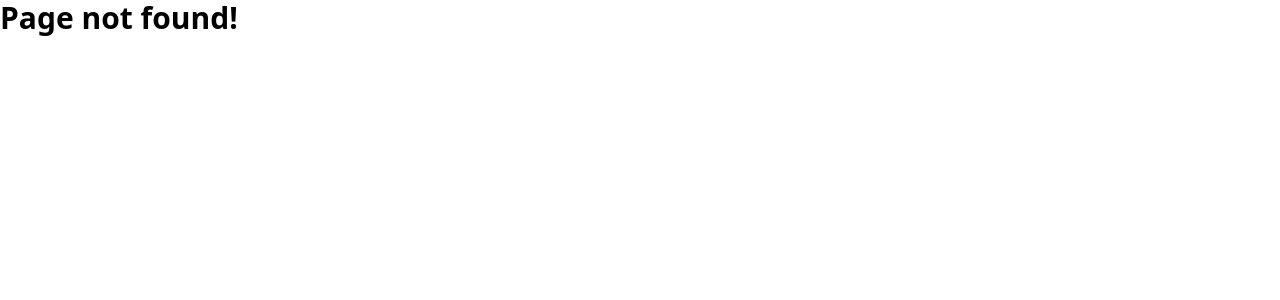
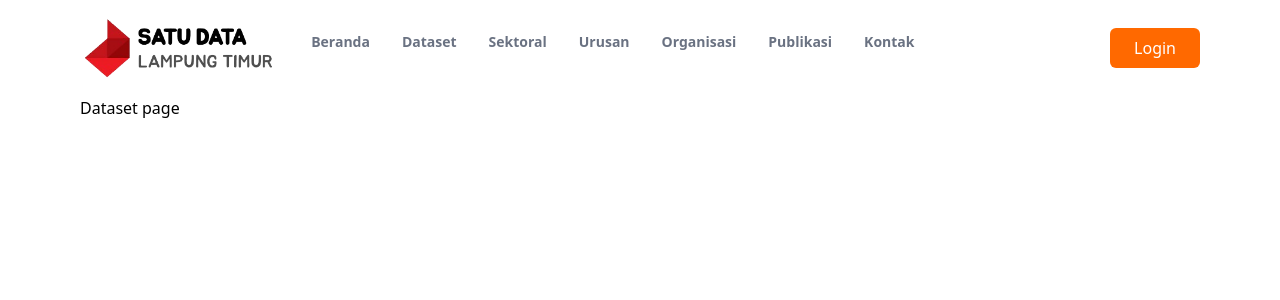
Before and after one commit to misdarmanto/clone_web, a React (Vite) app: page /datasets in a window 1280 px wide. Before the commit this address had no page. Shown: the top 300 px of the page. Built offline with nearby package versions, Linux system fonts and the light colour scheme.

Commit message:
feat: create Boilerplate Pages

```diff
--- a/src/layouts/LayoutView.tsx
+++ b/src/layouts/LayoutView.tsx
@@ -9,11 +9,11 @@ export default function LayoutView() {
   const menuItems = [
     { label: "Beranda", href: "/" },
     { label: "Dataset", href: "/datasets" },
-    { label: "Sektoral", href: "#" },
-    { label: "Urusan", href: "#" },
-    { label: "Organisasi", href: "#" },
-    { label: "Publikasi", href: "#" },
-    { label: "Kontak", href: "#" }
+    { label: "Sektoral", href: "/sectorals" },
+    { label: "Urusan", href: "/urusan" },
+    { label: "Organisasi", href: "/organizations" },
+    { label: "Publikasi", href: "/publications" },
+    { label: "Kontak", href: "/contacts" },
   ];
 
   const toggleMenu = () => {
@@ -22,7 +22,7 @@ export default function LayoutView() {
 
   return (
     <div>
-      <nav >
+      <nav>
         <div className="max-w-7xl mx-auto px-2 sm:px-16 lg:px-20">
           <div className="relative flex items-center justify-between h-24">
             <div className="absolute inset-y-0 left-0 flex items-center sm:hidden">
@@ -92,8 +92,7 @@ export default function LayoutView() {
                 {menu.label}
               </a>
             ))}
-                      <Button>Login</Button>
-
+            <Button>Login</Button>
           </div>
         </div>
       </nav>
--- /dev/null
+++ b/src/pages/ContactView.tsx
@@ -0,0 +1,3 @@
+export default function ContactView() {
+  return <h1>Contact page</h1>;
+}
--- /dev/null
+++ b/src/pages/DatasetView.tsx
@@ -0,0 +1,3 @@
+export default function DataSetView() {
+  return <h1>Dataset page</h1>;
+}
--- /dev/null
+++ b/src/pages/OrganizationView.tsx
@@ -0,0 +1,3 @@
+export default function OrganizationView() {
+  return <h1>Organization page</h1>;
+}
--- /dev/null
+++ b/src/pages/PublicationView.tsx
@@ -0,0 +1,3 @@
+export default function PublicationView() {
+  return <h1>Publication page</h1>;
+}
--- /dev/null
+++ b/src/pages/SectoralView.tsx
@@ -0,0 +1,3 @@
+export default function SectoralView() {
+  return <h1>Sectoral Page</h1>;
+}
--- /dev/null
+++ b/src/pages/UrusanView.tsx
@@ -0,0 +1,3 @@
+export default function UrusanView() {
+  return <h1>Urusan Page</h1>;
+}
--- a/src/routers/index.tsx
+++ b/src/routers/index.tsx
@@ -1,22 +1,52 @@
-import { RouterProvider, createBrowserRouter } from 'react-router-dom'
-import HomeView from '../pages/HomeView'
-import NotfoundView from '../pages/404'
-import LayoutView from '../layouts/LayoutView'
+import { RouterProvider, createBrowserRouter } from "react-router-dom";
+import HomeView from "../pages/HomeView";
+import NotfoundView from "../pages/404";
+import LayoutView from "../layouts/LayoutView";
+import DataSetView from "../pages/DatasetView";
+import SectoralView from "../pages/SectoralView";
+import UrusanView from "../pages/UrusanView";
+import OrganizationView from "../pages/OrganizationView";
+import PublicationView from "../pages/PublicationView";
+import ContactView from "../pages/ContactView";
 
 export default function AppRouters() {
-    const routers = createBrowserRouter([
+  const routers = createBrowserRouter([
+    {
+      path: "/",
+      element: <LayoutView />,
+      errorElement: <NotfoundView />,
+      children: [
         {
-          path: '/',
-          element:  <LayoutView />,
-          errorElement: <NotfoundView />,
-          children: [
-            {
-              path: '/',
-              element: <HomeView />
-            },
-          ]
-        }
-      ])
+          path: "/",
+          element: <HomeView />,
+        },
+        {
+          path: "/datasets",
+          element: <DataSetView />,
+        },
+        {
+          path: "/sectorals",
+          element: <SectoralView />,
+        },
+        {
+          path: "/urusan",
+          element: <UrusanView />,
+        },
+        {
+          path: "/organizations",
+          element: <OrganizationView />,
+        },
+        {
+          path: "/publications",
+          element: <PublicationView />,
+        },
+        {
+          path: "/contacts",
+          element: <ContactView />,
+        },
+      ],
+    },
+  ]);
 
-      return <RouterProvider router={routers} />
+  return <RouterProvider router={routers} />;
 }
```
